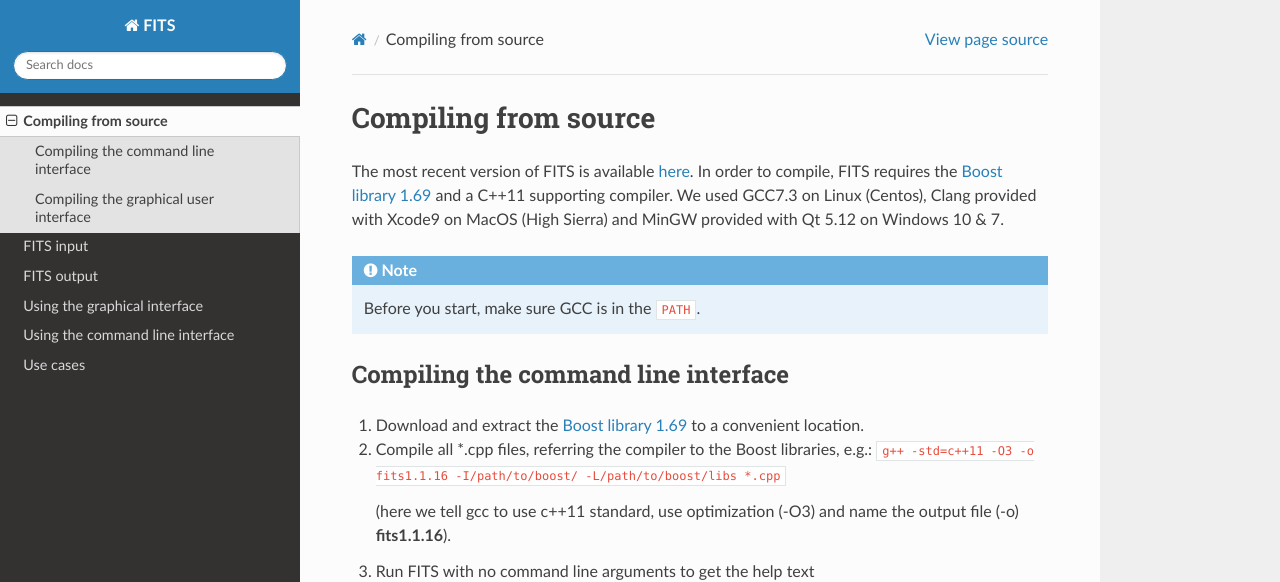
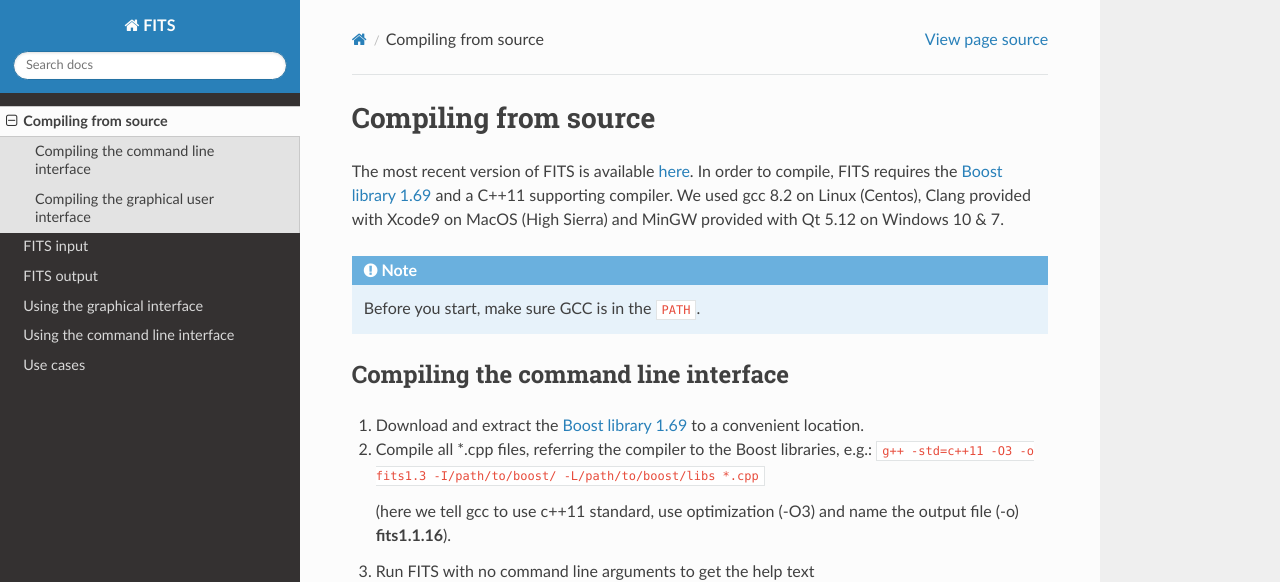
Before and after one commit to Stern-Lab/FITS, a Sphinx documentation site: the page built from docs/source/install.rst, in a window 1280 px wide and 900 px high. Shown: the top 582 px of the window. Built offline with Sphinx 7.4.7 and the Read the Docs theme 2.0.0, drawn with Linux system fonts in a browser that asks for light colours; formulas are drawn with MathJax 3.

Commit message:
Update install.rst
updated for fits 1.3

```diff
--- a/docs/source/install.rst
+++ b/docs/source/install.rst
@@ -2,7 +2,7 @@ Compiling from source
 =====================
 
 The most recent version of FITS is available `here <https://github.com/SternLabTAU/FITS/releases/latest>`_.
-In order to compile, FITS requires the `Boost library 1.69 <https://www.boost.org/users/history/version_1_69_0.html>`_ and a C++11 supporting compiler. We used GCC7.3 on Linux (Centos), Clang provided with Xcode9 on MacOS (High Sierra) and MinGW provided with Qt 5.12 on Windows 10 & 7.
+In order to compile, FITS requires the `Boost library 1.69 <https://www.boost.org/users/history/version_1_69_0.html>`_ and a C++11 supporting compiler. We used gcc 8.2 on Linux (Centos), Clang provided with Xcode9 on MacOS (High Sierra) and MinGW provided with Qt 5.12 on Windows 10 & 7.
 
 .. note:: Before you start, make sure GCC is in the ``PATH``.
 
@@ -11,7 +11,7 @@ Compiling the command line interface
 
 #. Download and extract the `Boost library 1.69 <https://www.boost.org/users/history/version_1_69_0.html>`_ to a convenient location.
 
-#. Compile all \*.cpp files, referring the compiler to the Boost libraries, e.g.: ``g++ -std=c++11 -O3 -o fits1.1.16 -I/path/to/boost/ -L/path/to/boost/libs *.cpp``
+#. Compile all \*.cpp files, referring the compiler to the Boost libraries, e.g.: ``g++ -std=c++11 -O3 -o fits1.3 -I/path/to/boost/ -L/path/to/boost/libs *.cpp``
 
    (here we tell gcc to use c++11 standard, use optimization (-O3) and name the output file (-o) **fits1.1.16**).
 
```
